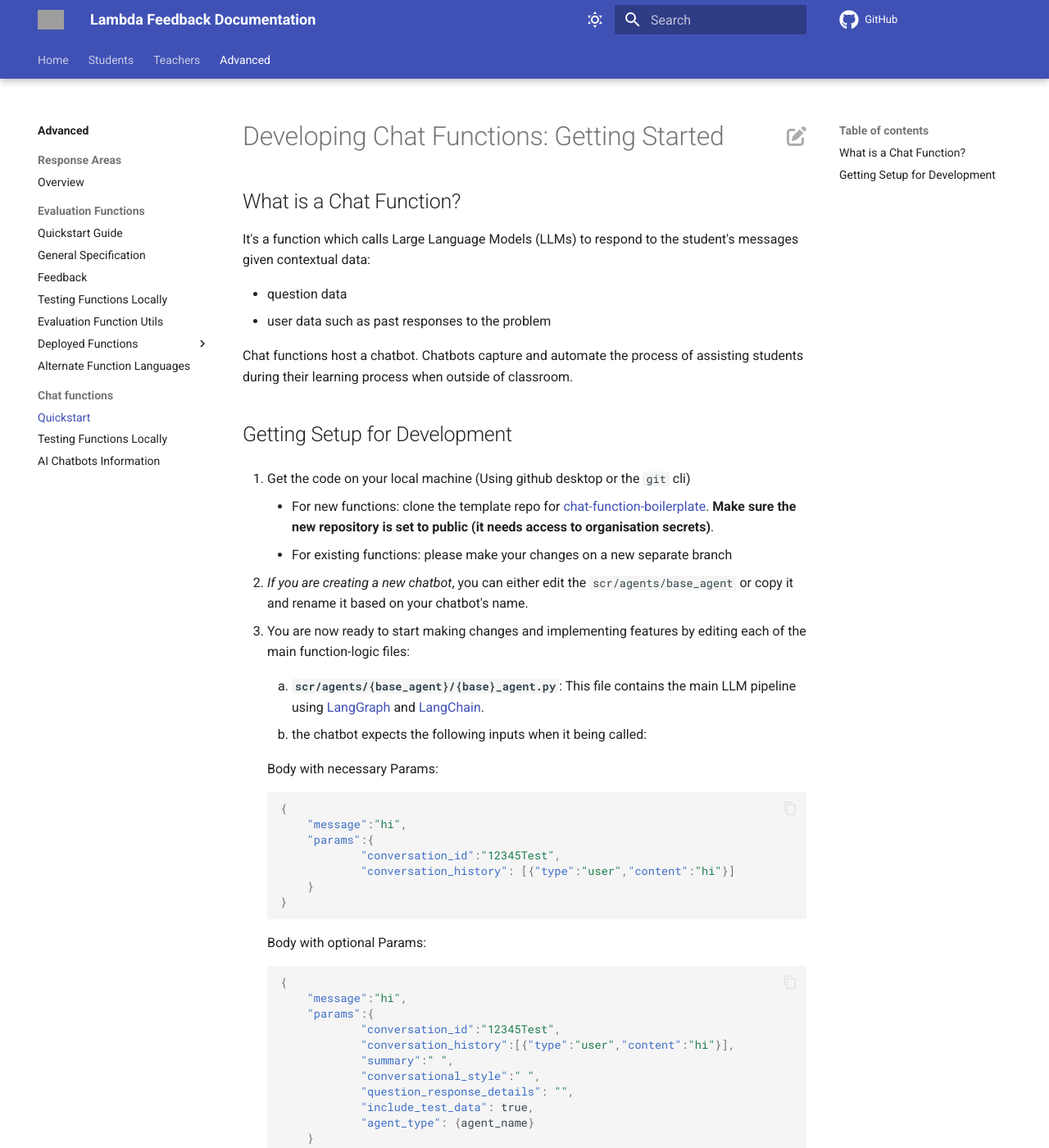
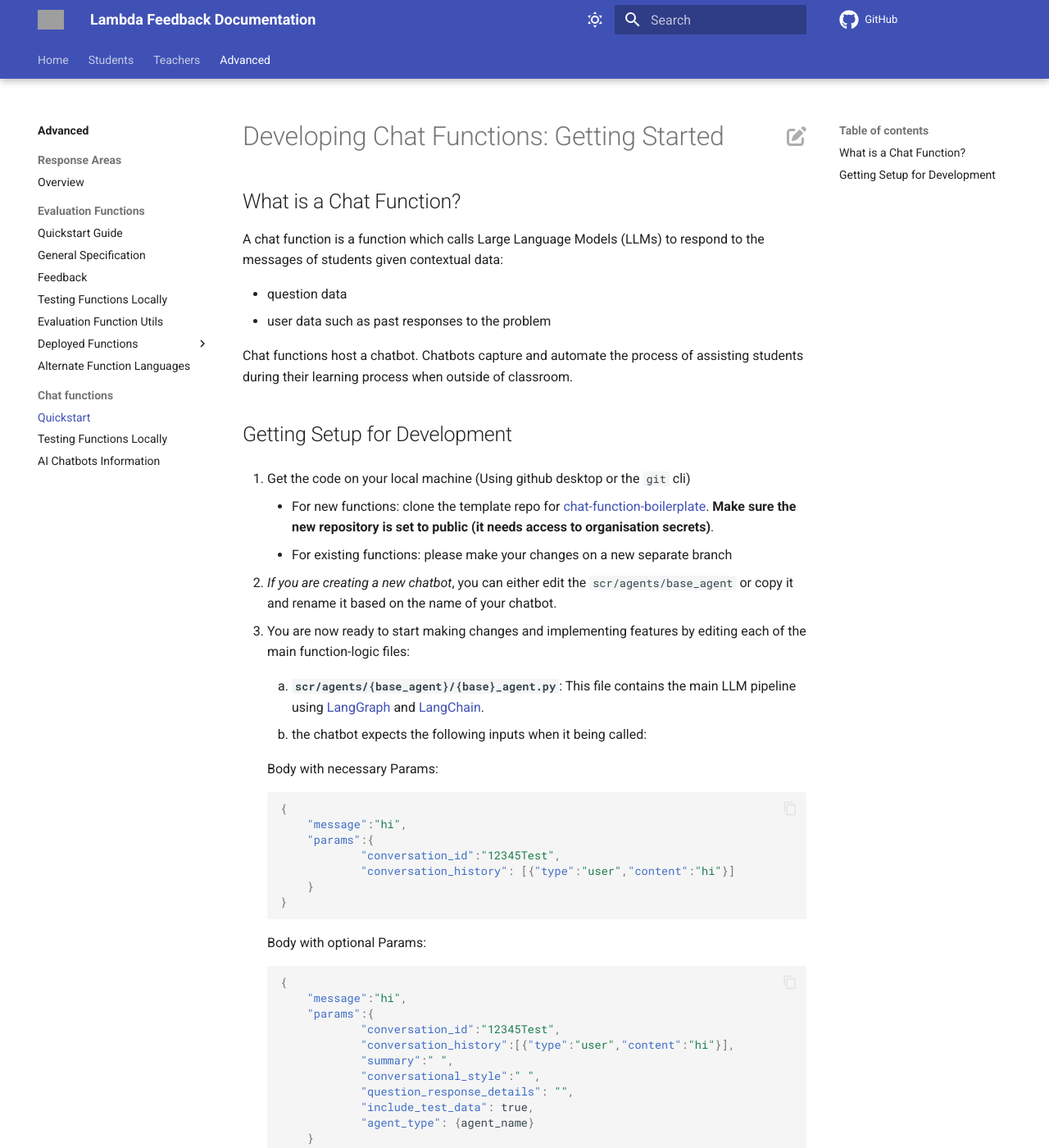
Before and after one commit to lambda-feedback/user-documentation, an MkDocs documentation site: the page built from docs/advanced/chat_functions/quickstart.md, in a window 1280 px wide and 1400 px high. Shown: the whole window at 82% size. Built offline with MkDocs 1.6.1 and Material for MkDocs 9.7.7, drawn with Linux system fonts in a browser that asks for light colours; comment, search, counter and statistics services are not loaded; some of the changed text lies outside the part shown; grey boxes are pictures that could not be loaded.

Commit message:
fix for consistency

```diff
--- a/docs/advanced/chat_functions/quickstart.md
+++ b/docs/advanced/chat_functions/quickstart.md
@@ -2,7 +2,7 @@
 
 ## What is a Chat Function?
 
-It's a function which calls Large Language Models (LLMs) to respond to the student's messages given contextual data:
+A chat function is a function which calls Large Language Models (LLMs) to respond to the messages of students given contextual data:
 
 - question data
 - user data such as past responses to the problem
@@ -16,7 +16,7 @@ Chat functions host a chatbot. Chatbots capture and automate the process of assi
 	- For new functions: clone the template repo for [chat-function-boilerplate](https://github.com/lambda-feedback/chat-function-boilerplate). **Make sure the new repository is set to public (it needs access to organisation secrets)**.
 	- For existing functions: please make your changes on a new separate branch
 
-2. _If you are creating a new chatbot_, you can either edit the `scr/agents/base_agent` or copy it and rename it based on your chatbot's name.
+2. _If you are creating a new chatbot_, you can either edit the `scr/agents/base_agent` or copy it and rename it based on the name of your chatbot.
 3. You are now ready to start making changes and implementing features by editing each of the main function-logic files:
 
 	1. **`scr/agents/{base_agent}/{base}_agent.py`**: This file contains the main LLM pipeline using [LangGraph](https://langchain-ai.github.io/langgraph/) and [LangChain](https://python.langchain.com/docs/introduction/).
@@ -56,7 +56,7 @@ Chat functions host a chatbot. Chatbots capture and automate the process of assi
 
    3. _If you edited the chatbot agent file name_, make sure to add your chatbot `invoke()` function to the `module.py` file.
 
-	 4. Update the `config.json` file with the chatbot's name.
+	 4. Update the `config.json` file with the name of the chat function.
 
    5. Please add a `README.md` file to describe the use and behaviour of your chatbot.
 
```
Also changed, not shown: docs/advanced/chat_functions/info.md (+2 -2 lines).
